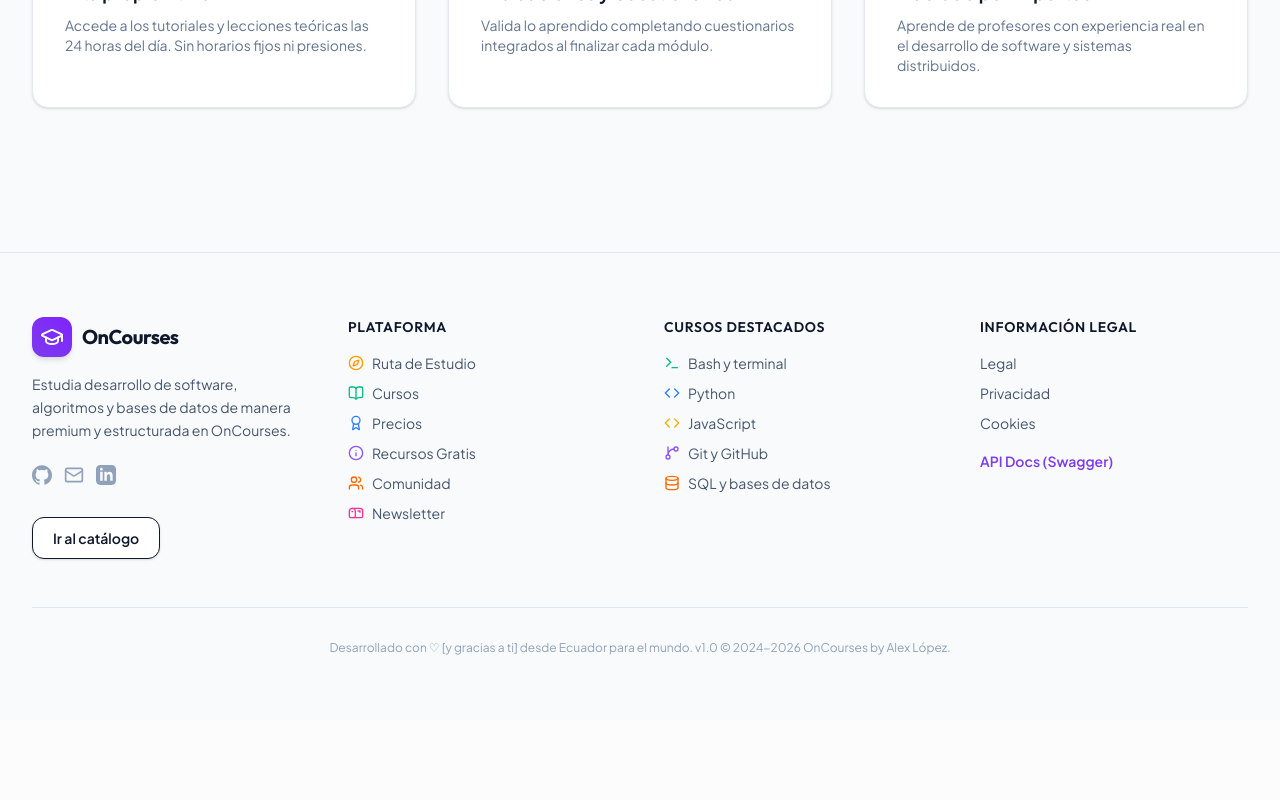
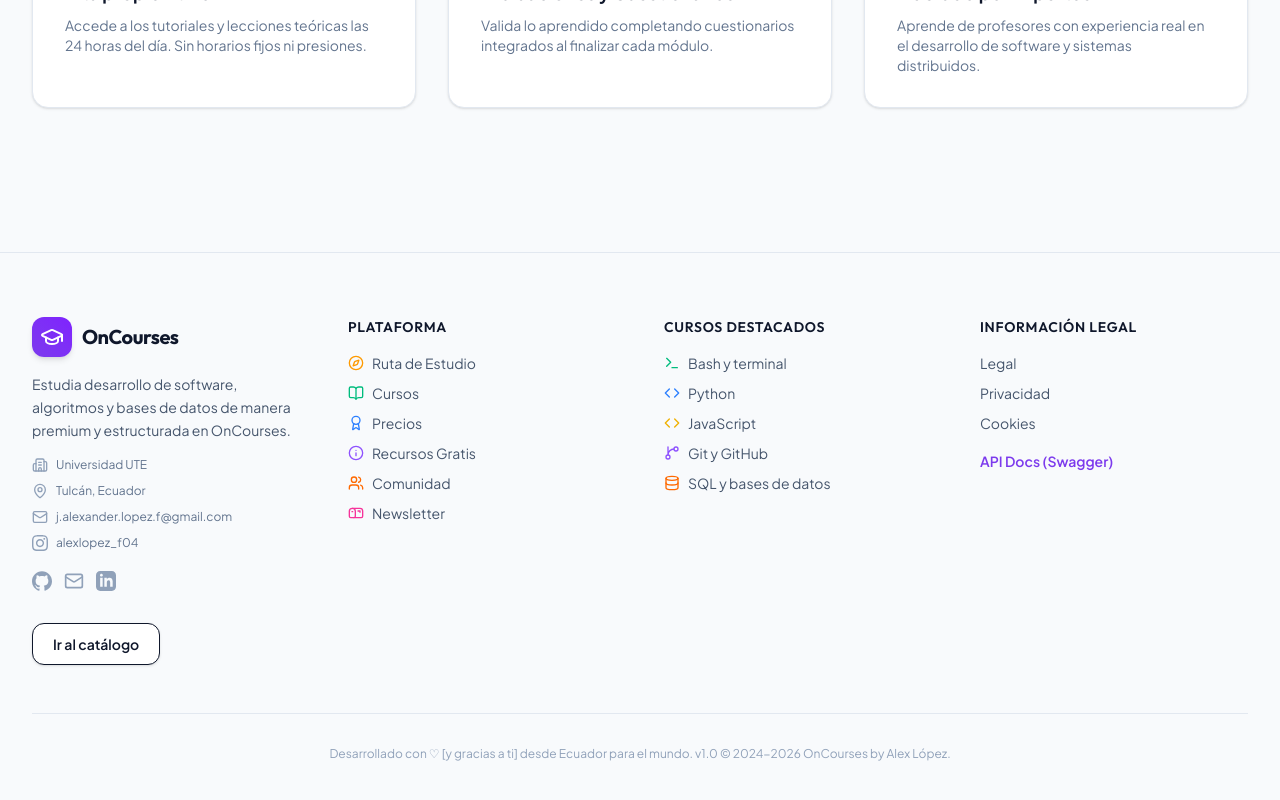
Before and after one commit to AlexLopezF04/on-courses-web, a React (Vite) app: page / in a window 1280 px wide. Shown: the part 1401-2201 px from the top of the page. Before the commit the page ends 2121 px from the top, so only its background shows below. Built offline with nearby package versions, Linux system fonts and the light colour scheme; no server answers.

Commit message:
feat(footer): add university, location, contact email, and instagram to footer

```diff
--- a/src/presentation/components/Footer.tsx
+++ b/src/presentation/components/Footer.tsx
@@ -1,6 +1,6 @@
 import React from 'react';
 import { Link } from 'react-router-dom';
-import { GraduationCap, Mail, BookOpen, Compass, Award, Users, Info, Mailbox, Database, Code, Terminal, GitBranch } from 'lucide-react';
+import { GraduationCap, Mail, BookOpen, Compass, Award, Users, Info, Mailbox, Database, Code, Terminal, GitBranch, Building2, MapPin } from 'lucide-react';
 
 export const Footer: React.FC = () => {
   return (
@@ -20,7 +20,27 @@ export const Footer: React.FC = () => {
             <p className="text-sm text-slate-505 dark:text-slate-450 leading-relaxed">
               Estudia desarrollo de software, algoritmos y bases de datos de manera premium y estructurada en OnCourses.
             </p>
-            <div className="flex items-center gap-3 text-slate-400 dark:text-slate-505 mt-2">
+            <div className="flex flex-col gap-2.5 text-xs text-slate-500 dark:text-slate-450">
+              <div className="flex items-center gap-2">
+                <Building2 className="h-4 w-4 text-slate-400 shrink-0" />
+                <span>Universidad UTE</span>
+              </div>
+              <div className="flex items-center gap-2">
+                <MapPin className="h-4 w-4 text-slate-400 shrink-0" />
+                <span>Tulcán, Ecuador</span>
+              </div>
+              <a href="mailto:j.alexander.lopez.f@gmail.com" className="flex items-center gap-2 hover:text-brand-500 transition-colors">
+                <Mail className="h-4 w-4 text-slate-400 shrink-0" />
+                <span>j.alexander.lopez.f@gmail.com</span>
+              </a>
+              <a href="https://instagram.com/alexlopez_f04" target="_blank" rel="noopener noreferrer" className="flex items-center gap-2 hover:text-brand-500 transition-colors">
+                <svg className="h-4 w-4 fill-current text-slate-400 shrink-0" viewBox="0 0 24 24">
+                  <path d="M12 2.163c3.204 0 3.584.012 4.85.07 3.252.148 4.771 1.691 4.919 4.919.058 1.265.069 1.645.069 4.849 0 3.205-.012 3.584-.069 4.849-.149 3.225-1.664 4.771-4.919 4.919-1.266.058-1.644.07-4.85.07-3.204 0-3.584-.012-4.849-.07-3.26-.149-4.771-1.699-4.919-4.92-.058-1.265-.07-1.644-.07-4.849 0-3.204.013-3.583.07-4.849.149-3.227 1.664-4.771 4.919-4.919 1.266-.057 1.645-.069 4.849-.069zm0-2c-3.259 0-3.667.014-4.947.072-4.358.2-6.78 2.618-6.98 6.98-.059 1.281-.073 1.689-.073 4.948 0 3.259.014 3.668.072 4.948.2 4.358 2.618 6.78 6.98 6.98 1.281.058 1.689.072 4.948.072 3.259 0 3.668-.014 4.948-.072 4.354-.2 6.782-2.618 6.979-6.98.059-1.28.073-1.689.073-4.948 0-3.259-.014-3.667-.072-4.947-.196-4.354-2.617-6.78-6.979-6.98-1.281-.059-1.69-.073-4.949-.073zm0 5.838c-3.403 0-6.162 2.759-6.162 6.162s2.759 6.163 6.162 6.163 6.162-2.759 6.162-6.163c0-3.403-2.759-6.162-6.162-6.162zm0 10.162c-2.209 0-4-1.79-4-4 0-2.209 1.791-4 4-4s4 1.791 4 4c0 2.21-1.791 4-4 4zm6.406-11.845c-.796 0-1.441.645-1.441 1.44s.645 1.44 1.441 1.44c.795 0 1.439-.645 1.439-1.44s-.644-1.44-1.439-1.44z"/>
+                </svg>
+                <span>alexlopez_f04</span>
+              </a>
+            </div>
+            <div className="flex items-center gap-3 text-slate-400 dark:text-slate-505 mt-1">
               <a href="https://github.com/AlexLopezF04" target="_blank" rel="noopener noreferrer" className="hover:text-brand-500 transition-colors">
                 <svg className="h-5 w-5 fill-current" viewBox="0 0 24 24">
                   <path d="M12 .297c-6.63 0-12 5.373-12 12 0 5.303 3.438 9.8 8.205 11.385.6.113.82-.258.82-.577 0-.285-.01-1.04-.015-2.04-3.338.724-4.042-1.61-4.042-1.61C4.422 18.07 3.633 17.7 3.633 17.7c-1.087-.744.084-.729.084-.729 1.205.084 1.838 1.236 1.838 1.236 1.07 1.835 2.809 1.305 3.495.998.108-.776.417-1.305.76-1.605-2.665-.3-5.466-1.332-5.466-5.93 0-1.31.465-2.38 1.235-3.22-.135-.303-.54-1.523.105-3.176 0 0 1.005-.322 3.3 1.23.96-.267 1.98-.399 3-.405 1.02.006 2.04.138 3 .405 2.28-1.552 3.285-1.23 3.285-1.23.645 1.653.24 2.873.12 3.176.765.84 1.23 1.91 1.23 3.22 0 4.61-2.805 5.625-5.475 5.92.42.36.81 1.096.81 2.22 0 1.606-.015 2.896-.015 3.286 0 .315.21.69.825.57C20.565 22.092 24 17.592 24 12.297c0-6.627-5.373-12-12-12"/>
```
